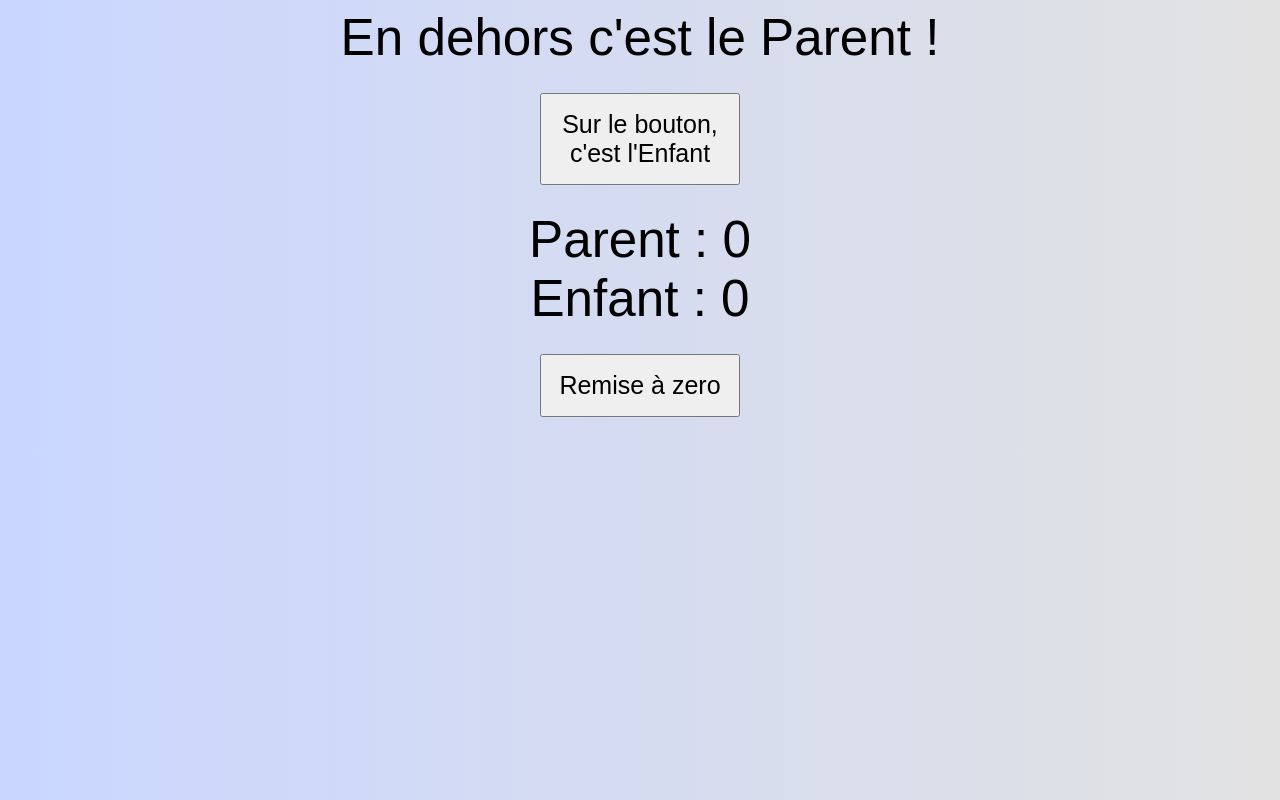
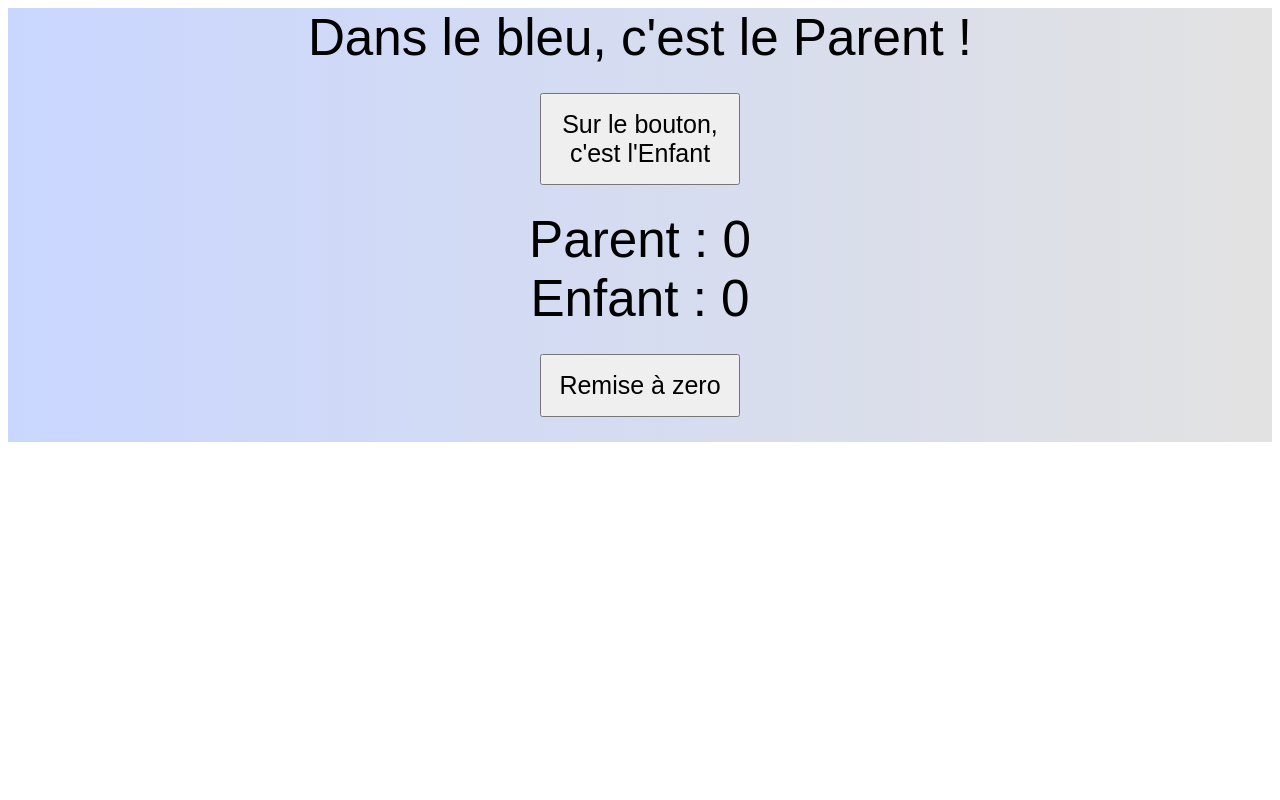
Before and after one commit to BriceDO/bataille_click, a plain HTML site: page index.html in a window 1280 px wide. Drawn offline with Linux system fonts and the light colour scheme.

Commit message:
edit couleur

```diff
--- a/assets/index.css
+++ b/assets/index.css
@@ -1,6 +1,6 @@
 body {
     font-family: Arial, Helvetica, sans-serif;
-    background: linear-gradient(to right, #c9d6ff, #e2e2e2);
+
     text-align: center;
     font-size: 4vw;
 }
@@ -12,3 +12,7 @@ button {
     margin: 2vw;
 
 }
+
+#parent {
+    background: linear-gradient(to right, #c9d6ff, #e2e2e2);
+}
--- a/index.html
+++ b/index.html
@@ -11,7 +11,7 @@
 
     <div class="idPrincipal" id="parent">
 
-        <span>En dehors c'est le Parent !</span><br>
+        <span>Dans le bleu, c'est le Parent !</span><br>
         <button href="#" id="enfant" class="link">Sur le bouton, c'est l'Enfant</button>
         <br>
         Parent : <span id="parent-click">0</span><br>
```
